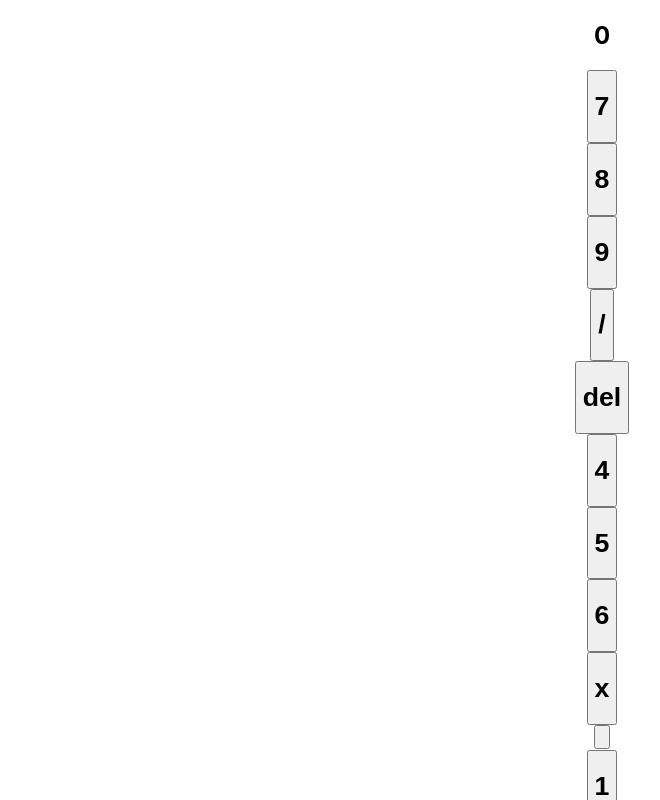
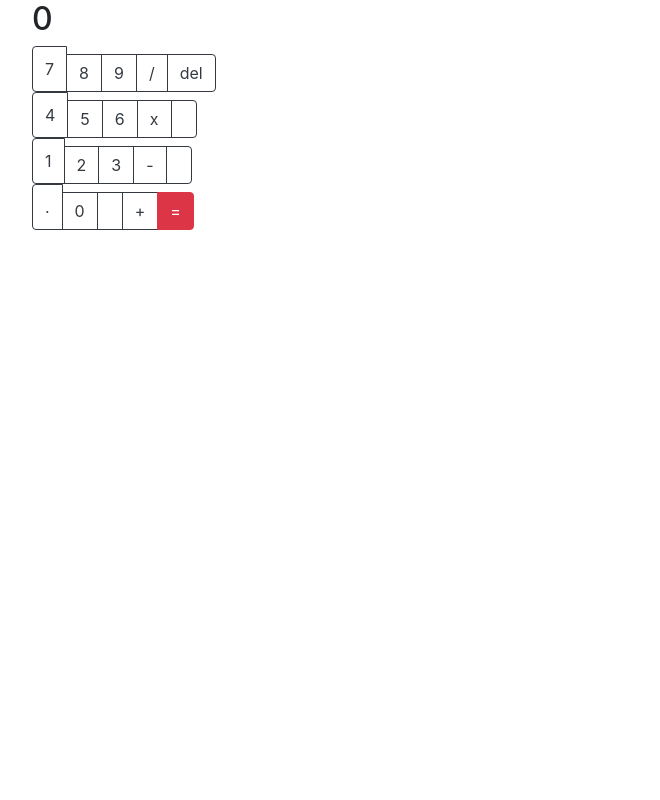
Before and after one commit to cryzereye/react_calculator, a React (Create React App) app: page / in a window 1280 px wide. Shown: the top 800 px of the page, without its empty margins (38-698 px from the left). Built offline with nearby package versions, Linux system fonts and the light colour scheme.

Commit message:
mini layout updates

```diff
--- a/src/components/CalcButtons/CalcButton/CalcButton.js
+++ b/src/components/CalcButtons/CalcButton/CalcButton.js
@@ -1,14 +1,23 @@
-import React, { Component } from 'react';
+import React from 'react';
 import Button from 'react-bootstrap/Button';
-import Col from 'react-bootstrap/Col';
 
 const calcbutton = (props) => {
+  let variant = '';
+
+  switch (props.value){
+    case '=':
+      variant = 'danger';
+      break;
+    default:
+      variant = 'outline-dark';
+      break;
+  }
+
   return (
-      <Col>
-        <button value={props.value}>
-            <h1>{props.value}</h1>
-        </button>
-      </Col>
+    <Button value={props.value} variant={variant} block>
+      {props.value}
+    </Button>
+
   );
 }
 
--- a/src/components/CalcButtons/CalcButtons.js
+++ b/src/components/CalcButtons/CalcButtons.js
@@ -1,38 +1,47 @@
-import React, { Component } from 'react';
+import React from 'react';
 import Row from 'react-bootstrap/Row';
 import Col from 'react-bootstrap/Col';
+import ButtonGroup from 'react-bootstrap/ButtonGroup';
 import CalcButton from './CalcButton/CalcButton';
 
 const calcbuttons = () => {
   return (
-    <Col className='CalcButtons'>
+    <Col>
       <Row>
-          <CalcButton lg='2' value='7'/>
+        <ButtonGroup>
+          <CalcButton value='7'/>
           <CalcButton value='8'/>
           <CalcButton value='9'/>
           <CalcButton value='/'/>
           <CalcButton value='del'/>
+        </ButtonGroup>
       </Row>
       <Row>
+        <ButtonGroup>
           <CalcButton value='4'/>
           <CalcButton value='5'/>
           <CalcButton value='6'/>
           <CalcButton value='x'/>
-          <CalcButton value=''/>
+          <CalcButton value=' '/>
+        </ButtonGroup>
       </Row>
       <Row>
+        <ButtonGroup>
           <CalcButton value='1'/>
           <CalcButton value='2'/>
           <CalcButton value='3'/>
           <CalcButton value='-'/>
-          <CalcButton value=''/>
+          <CalcButton value=' '/>
+        </ButtonGroup>
       </Row>
       <Row>
+        <ButtonGroup>
           <CalcButton value='.'/>
           <CalcButton value='0'/>
-          <CalcButton value=''/>
+          <CalcButton value=' '/>
           <CalcButton value='+'/>
           <CalcButton value='='/>
+        </ButtonGroup>
       </Row>
     </Col>
   );
--- a/src/containers/App.js
+++ b/src/containers/App.js
@@ -1,6 +1,7 @@
 import React, { Component } from 'react';
 import Container from 'react-bootstrap/Container';
 import Row from 'react-bootstrap/Row';
+import Col from 'react-bootstrap/Col';
 import CalcButtons from '../components/CalcButtons/CalcButtons';
 
 import './App.css';
@@ -16,12 +17,20 @@
   render() {
     return (
       <div className="App">
+        <header>
+          <link
+            rel="stylesheet"
+            href="https://maxcdn.bootstrapcdn.com/bootstrap/4.3.1/css/bootstrap.min.css"
+            integrity="sha384-ggOyR0iXCbMQv3Xipma34MD+dH/1fQ784/j6cY/iJTQUOhcWr7x9JvoRxT2MZw1T"
+            crossorigin="anonymous"
+          />
+        </header>
         <Container>
           <Row>
             <h1>{this.state.expression}</h1>
             <h2>{this.state.answer}</h2>
           </Row>
-          <Row className="justify-content-md-center">
+          <Row>
             <CalcButtons/>
           </Row>
         </Container>
```
